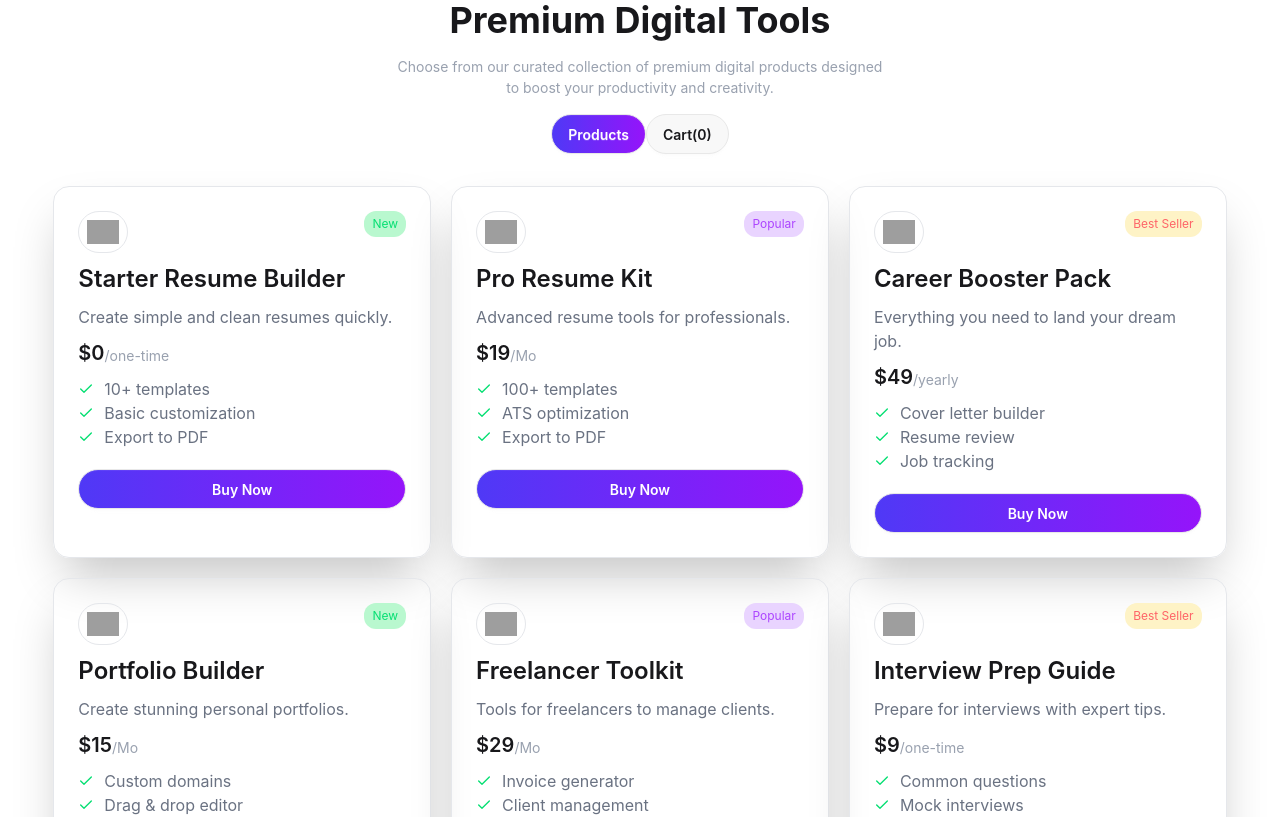
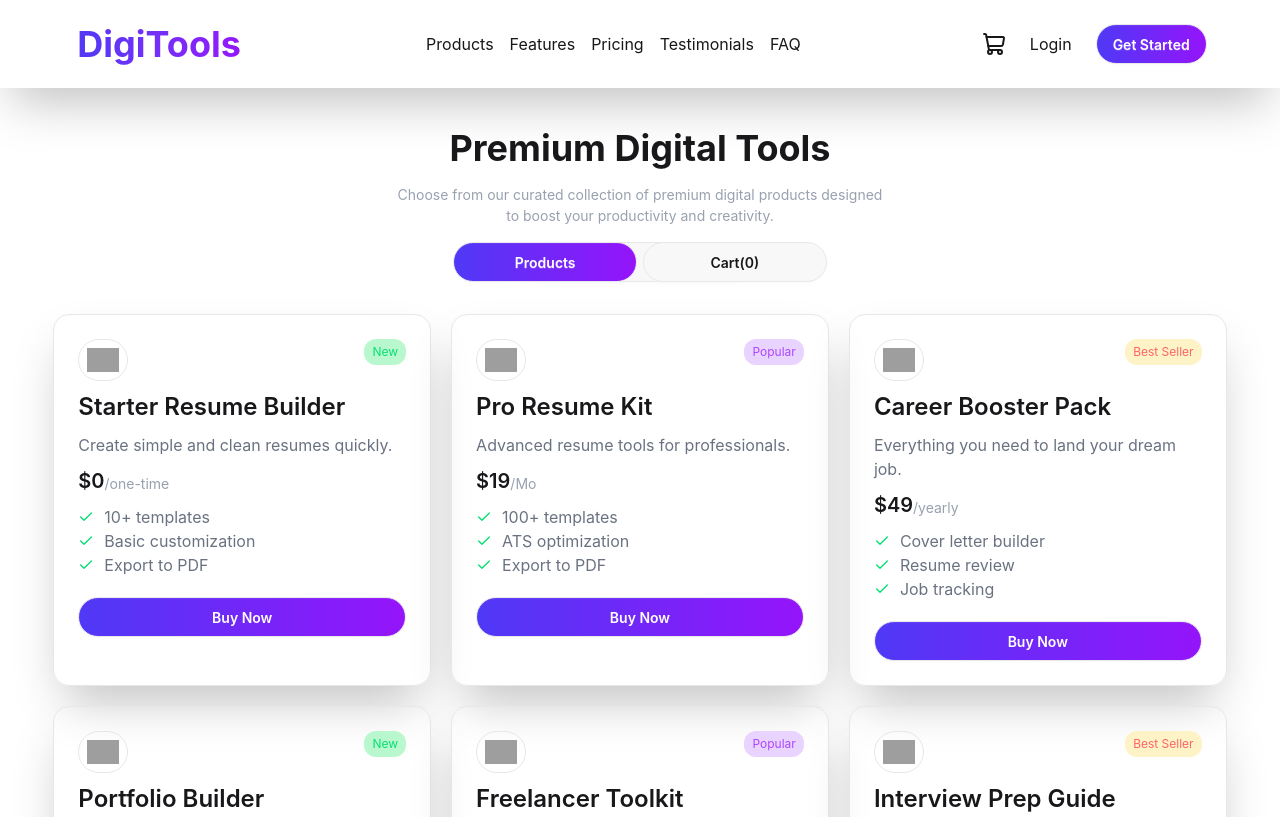
Before and after one commit to Mr-Xibon94/A6-digitaToolsPlatform-byMdMamunurRahman, a React (Vite) app: page / in a window 1280 px wide. Shown: the top 817 px of the page. Built offline with nearby package versions, Linux system fonts and the light colour scheme; grey boxes are pictures that could not be loaded.

Commit message:
added the navbar and also added button's functionality

```diff
--- a/src/App.css
+++ b/src/App.css
@@ -5,7 +5,3 @@
 .bodyColor {
     background: linear-gradient(to right, #4f39f6, #9514fa);
 }
-
-.textColor {
-    color: linear-gradient(to right, #4f39f6, #9514fa);
-}
--- a/src/Components/Allcards.jsx
+++ b/src/Components/Allcards.jsx
@@ -2,9 +2,12 @@ import React, { use, useState } from 'react';
 import Cards from './Cards';
 import SelectedCart from './SelectedCart';
 import { ShoppingCart } from 'lucide-react';
+import Navbar from './NavBar/Navbar';
 
 const Allcards = ({ cardsDataPromise }) => {
     const allCardsData = use(cardsDataPromise);
+
+
 
     // it is state for toggling buttons
     const [togleBtn, settogleBtn] = useState('products');
@@ -14,6 +17,9 @@ const Allcards = ({ cardsDataPromise }) => {
 
     // it is the state for count total price
     const [price, setprice] = useState(0);
+
+    // this state will handle buy buttons color
+    const [isActive, setisActive] = useState(null);
 
     // it is the handler to empty cart section
     const proceedHanlder = () => {
@@ -33,6 +39,11 @@ const Allcards = ({ cardsDataPromise }) => {
     return (
         <div>
 
+            {/* it is my navbar  */}
+            <Navbar selectedCart={selectedCart}>
+
+            </Navbar>
+
 
             {/* it is my full card section  */}
             <div className=' w-11/12 mx-auto'>
@@ -43,11 +54,13 @@ const Allcards = ({ cardsDataPromise }) => {
                     <div className='flex justify-center '>
 
                         {/* it is the two buttons which will togle  */}
-                        <button onClick={() => (
+                        <button className='btn rounded-2xl'>
+                            <button onClick={() => (
                             settogleBtn('products')
-                        )} className={`btn rounded-3xl ${togleBtn == 'products' ? 'bodyColor text-white' : ''}`}>Products</button>
+                        )} className={`btn w-full rounded-3xl ${togleBtn == 'products' ? 'bodyColor text-white' : ''}`}>Products</button>
                         {/* BUTTON CART  */}
-                        <button onClick={cartHandler} className={`btn rounded-3xl ${togleBtn == 'cart' ? 'bodyColor text-white' : ''}`}>Cart({selectedCart.length})</button>
+                        <button onClick={cartHandler} className={`btn w-full rounded-3xl ${togleBtn == 'cart' ? 'bodyColor text-white' : ''}`}>Cart({selectedCart.length})</button>
+                        </button>
                     </div>
                 </div>
 
@@ -59,7 +72,7 @@ const Allcards = ({ cardsDataPromise }) => {
                             {
 
                                 allCardsData.map(card => (
-                                    <Cards key={card.id} card={card} selectedCart={selectedCart} setprice={setprice} price={price} setselectedCart={setselectedCart}>
+                                    <Cards key={card.id} card={card} selectedCart={selectedCart} setprice={setprice} price={price} setselectedCart={setselectedCart} isActive={isActive} setisActive={setisActive}>
 
                                     </Cards>
                                 ))
--- a/src/Components/Cards.jsx
+++ b/src/Components/Cards.jsx
@@ -2,24 +2,27 @@ import React, { useEffect, useState } from 'react';
 import CartFeatures from './CartFeatures';
 import { Check } from 'lucide-react';
 
-const Cards = ({ card, selectedCart, setselectedCart,setprice, price }) => {
+const Cards = ({ card, selectedCart, setselectedCart,setprice, price,isActive,setisActive }) => {
 
     // this state will change the buttons color
-    const [isActive, setisActive] = useState(false);
 
-    useEffect( ()=> {
-        const activated = selectedCart.find(active => active.id === card.id)
 
-        if(activated){
-            setisActive(true)
-        }
-    }, [selectedCart])
+    // useEffect( ()=> {
+    //     const activated = selectedCart.find(active => active.id === card.id)
+    //     setisActive(false);
+
+    //     if(activated){
+
+    //         setisActive(true)
+    //     }
+    // }, [selectedCart])
 
     const cardHandler = () => {
+
         setprice(price+card.price)
          setselectedCart([...selectedCart, card]);
 
-        //  setisActive(id)
+         setisActive(card.id)
 
 
         return
@@ -66,8 +69,12 @@ const Cards = ({ card, selectedCart, setselectedCart,setprice, price }) => {
             </ul>
 
             {/* card button  */}
-            <div onClick={cardHandler} className={`btn rounded-3xl btn-w-full flex justify-center mt-5 ${isActive? 'bg-green-300':'bodyColor'}  text-white`}>
-                <button  >{isActive? <button className='flex'><Check className='text-white-400 w-4 mr-2.5'> </Check> Added to Cart!</button> :'Buy Now'}</button>
+            <div onClick={()=>{
+                setisActive(2);
+                cardHandler();
+            }
+                } className={`btn rounded-3xl btn-w-full flex justify-center mt-5 ${isActive === card.id? 'bg-green-300':'bodyColor'}  text-white`}>
+                <button  >{isActive === card.id? <button className='flex'><Check className='text-white-400 w-4 mr-2.5'> </Check> Added to Cart!</button> :'Buy Now'}</button>
             </div>
 
         </div>
--- /dev/null
+++ b/src/Components/NavBar/Navbar.jsx
@@ -0,0 +1,40 @@
+import { ShoppingCart } from 'lucide-react';
+import React from 'react';
+
+const Navbar = ({selectedCart}) => {
+    return (
+        <div>
+            <div className='border-none shadow-2xl  mb-10'>
+                <div className=' w-11/12 m-auto flex justify-between p-5'>
+                    <h1 className='text-4xl font-bold bg-gradient-to-r from-[#4f39f6] to-[#9514fa] bg-clip-text text-transparent p-1'>DigiTools</h1>
+
+                    <div className='flex items-center'>
+                        <ul className='flex gap-4 list-none '>
+                            <li>Products</li>
+                            <li>Features</li>
+                            <li>Pricing</li>
+                            <li>Testimonials</li>
+                            <li>FAQ</li>
+                        </ul>
+                    </div>
+
+                    <div className='flex gap-6 items-center'>
+                        <div className='indicator'>
+                            <span className={`badge badge-sm indicator-item rounded-[100%] ${selectedCart.length===0? 'hidden':''}`}>{selectedCart.length}</span>
+                            <ShoppingCart></ShoppingCart>
+
+                        </div>
+                        <p>Login</p>
+                        <div className=''>
+                            <button className='btn bodyColor rounded-full text-white'>Get Started</button>
+                        </div>
+                    </div>
+
+
+                </div>
+            </div>
+        </div>
+    );
+};
+
+export default Navbar;
```
